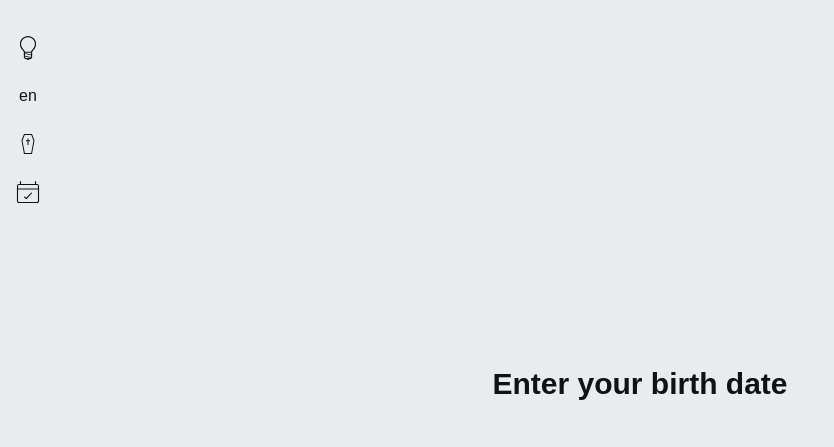
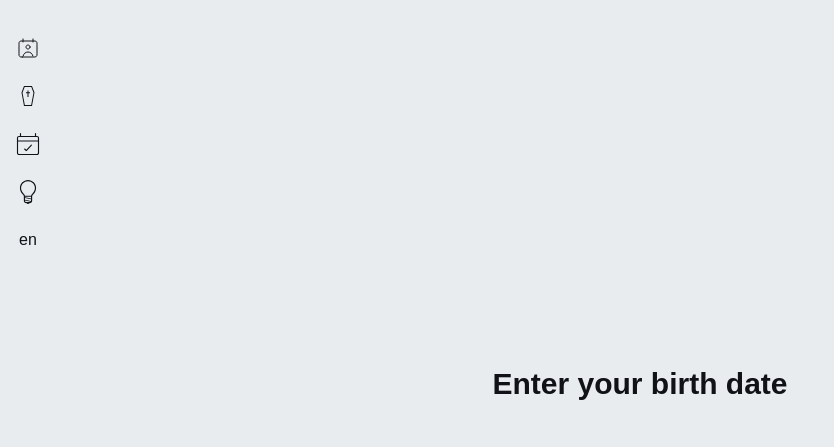
Before and after one commit to Alekey1919/finite, a Next.js app: page / in a window 1280 px wide. Shown: the top 447 px of the page, without its empty margins (0-834 px from the left). Built offline with nearby package versions, Linux system fonts and the light colour scheme; no server answers.

Commit message:
Navbar link to homepage

```diff
--- a/messages/en.json
+++ b/messages/en.json
@@ -39,5 +39,6 @@
   "switchLanguage": "Switch language",
   "deleteBirthDate": "Delete birth date",
   "famousDeaths": "Famous deaths",
-  "lifeMilestones": "Life milestones"
+  "lifeMilestones": "Life milestones",
+  "yourLife": "Your life"
 }
--- a/messages/es.json
+++ b/messages/es.json
@@ -39,5 +39,6 @@
   "switchLanguage": "Cambiar idioma",
   "deleteBirthDate": "Eliminar fecha de nacimiento",
   "famousDeaths": "Muertes famosas",
-  "lifeMilestones": "Peldaños de vida"
+  "lifeMilestones": "Peldaños de vida",
+  "yourLife": "Tu vida"
 }
--- a/src/app/components/Icons/Burger.tsx
+++ b/src/app/components/Icons/Burger.tsx
@@ -22,7 +22,7 @@ const Burger = ({
   return (
     <button
       className={twMerge(
-        "burger -translate-x-3 lg:hidden !transition-none w-4 h-4 bg-red-200",
+        "burger -translate-x-3 lg:hidden !transition-none w-4 h-4",
         isOpen && "active"
       )}
       onClick={() => setIsOpen((curr) => !curr)}
--- /dev/null
+++ b/src/app/components/Icons/MyCalendarIcon.tsx
@@ -0,0 +1,29 @@
+const MyCalendarIcon = () => {
+  return (
+    <svg
+      viewBox="0 0 24 24"
+      xmlns="http://www.w3.org/2000/svg"
+      className="w-6 h-6 2xl:w-8 2xl:h-8"
+      fill="var(--background)"
+    >
+      <g id="SVGRepo_bgCarrier" strokeWidth="0"></g>
+      <g
+        id="SVGRepo_tracerCarrier"
+        strokeLinecap="round"
+        strokeLinejoin="round"
+        stroke="var(--accent)"
+      ></g>
+      <g id="SVGRepo_iconCarrier">
+        <path
+          d="M7 3V6M17 3V6M7.10002 20C7.56329 17.7178 9.58104 16 12 16C14.419 16 16.4367 17.7178 16.9 20M6.2 21H17.8C18.9201 21 19.4802 21 19.908 20.782C20.2843 20.5903 20.5903 20.2843 20.782 19.908C21 19.4802 21 18.9201 21 17.8V8.2C21 7.07989 21 6.51984 20.782 6.09202C20.5903 5.71569 20.2843 5.40973 19.908 5.21799C19.4802 5 18.9201 5 17.8 5H6.2C5.0799 5 4.51984 5 4.09202 5.21799C3.71569 5.40973 3.40973 5.71569 3.21799 6.09202C3 6.51984 3 7.07989 3 8.2V17.8C3 18.9201 3 19.4802 3.21799 19.908C3.40973 20.2843 3.71569 20.5903 4.09202 20.782C4.51984 21 5.07989 21 6.2 21ZM14 11C14 12.1046 13.1046 13 12 13C10.8954 13 10 12.1046 10 11C10 9.89543 10.8954 9 12 9C13.1046 9 14 9.89543 14 11Z"
+          strokeWidth="1"
+          strokeLinecap="round"
+          strokeLinejoin="round"
+          stroke="var(--accent)"
+        ></path>
+      </g>
+    </svg>
+  );
+};
+
+export default MyCalendarIcon;
--- a/src/app/components/Navbar/Navbar.tsx
+++ b/src/app/components/Navbar/Navbar.tsx
@@ -16,6 +16,7 @@ import CoffinIcon from "../Icons/CoffinIcon";
 import Link from "next/link";
 import { RoutesEnum } from "@/app/enums/RoutesEnum";
 import CalendarCheck from "../Icons/CalendarCheck";
+import MyCalendarIcon from "../Icons/MyCalendarIcon";
 
 const Navbar = () => {
   const locale = useLocale();
@@ -36,8 +37,8 @@ const Navbar = () => {
   return (
     <nav
       className={twMerge(
-        "flex flex-col space-y-4 h-screen fixed top-0 left-0 bottom-0 pl-4 lg:pl-4 2xl:pl-8 transition-colors max-h-[50vh]",
-        isOpen && "bg-background lg:w-[200px]"
+        "flex flex-col h-fit space-y-4 fixed top-0 left-0 bottom-0 pl-4 lg:pl-4 2xl:pl-8 transition-colors pb-10",
+        isOpen && "bg-background lg:w-[200px] z-10"
       )}
       onMouseEnter={isTouch ? undefined : () => setIsOpen(true)}
       onMouseLeave={isTouch ? undefined : () => setIsOpen(false)}
@@ -51,18 +52,13 @@ const Navbar = () => {
             : "-translate-x-[100px] lg:translate-x-0"
         )}
       >
-        <NavbarItem
-          icon={<LightBulbIcon />}
-          text={t(theme === "light" ? "goDark" : "goLight")}
-          isNavbarOpen={isOpen}
-          onClick={() => switchColorTheme()}
-        />
-        <NavbarItem
-          icon={<span className="w-6 h-6 text-center">{locale}</span>}
-          text={t("switchLanguage")}
-          isNavbarOpen={isOpen}
-          onClick={() => setUserLocale(locale === "en" ? "es" : "en")}
-        />
+        <Link href={RoutesEnum.Home}>
+          <NavbarItem
+            icon={<MyCalendarIcon />}
+            text={t("yourLife")}
+            isNavbarOpen={isOpen}
+          />
+        </Link>
         <Link href={RoutesEnum.FamousDeaths}>
           <NavbarItem
             icon={<CoffinIcon />}
@@ -78,6 +74,18 @@ const Navbar = () => {
           />
         </Link>
         <NavbarItem
+          icon={<LightBulbIcon />}
+          text={t(theme === "light" ? "goDark" : "goLight")}
+          isNavbarOpen={isOpen}
+          onClick={() => switchColorTheme()}
+        />
+        <NavbarItem
+          icon={<span className="w-6 h-6 text-center">{locale}</span>}
+          text={t("switchLanguage")}
+          isNavbarOpen={isOpen}
+          onClick={() => setUserLocale(locale === "en" ? "es" : "en")}
+        />
+        <NavbarItem
           icon={<BinIcon />}
           text={t("deleteBirthDate")}
           isNavbarOpen={isOpen}
--- a/src/app/enums/RoutesEnum.ts
+++ b/src/app/enums/RoutesEnum.ts
@@ -1,4 +1,5 @@
 export enum RoutesEnum {
   FamousDeaths = "famous-deaths",
   LifeMilestones = "life-milestones",
+  Home = "/",
 }
```
